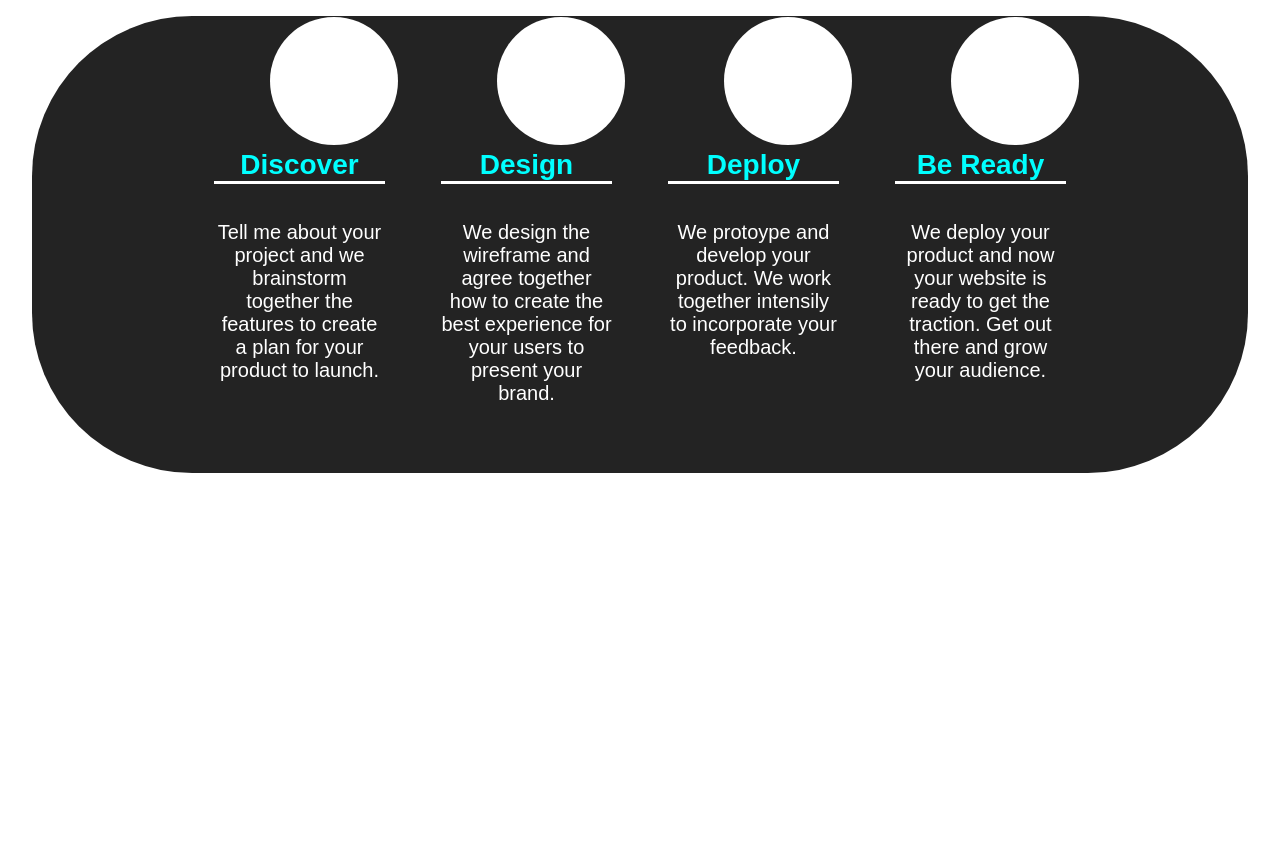
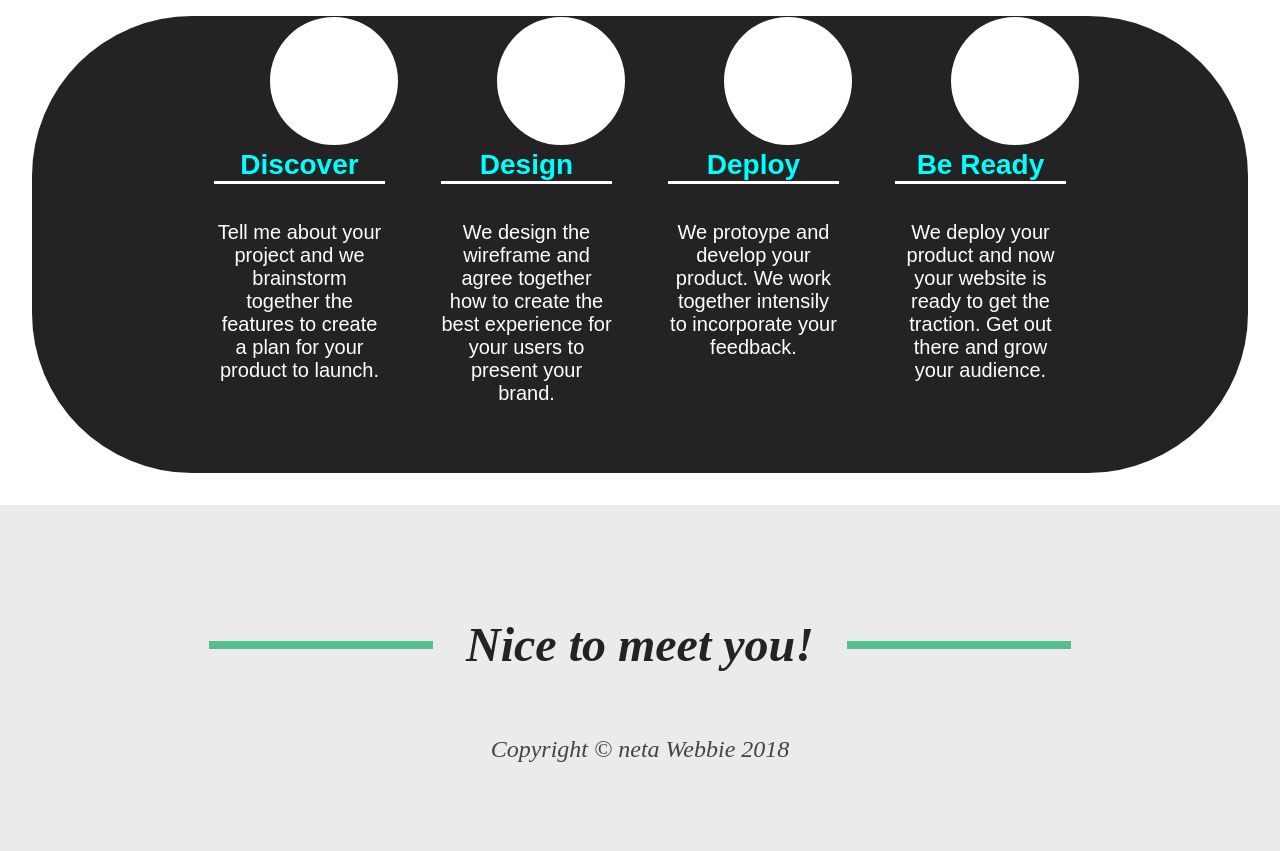
Before and after one commit to ekincbc/teamproject, a website: page src/index.html in a window 1280 px wide. Shown: the part 972-1823 px from the top of the page. Before the commit the page ends 1477 px from the top, so only its background shows below. Drawn offline with nearby package versions, Linux system fonts and the light colour scheme; files that its build step writes are made by us from their sources; a web font is replaced by a local one.

Commit message:
added_the_footer

```diff
--- a/src/index.html
+++ b/src/index.html
@@ -5,6 +5,9 @@
     <meta charset="UTF-8">
     <meta http-equiv="X-UA-Compatible" content="IE=edge">
     <meta name="viewport" content="width=device-width, initial-scale=1.0">
+    <link rel="preconnect" href="https://fonts.googleapis.com">
+    <link rel="preconnect" href="https://fonts.gstatic.com" crossorigin>
+    <link href="https://fonts.googleapis.com/css2?family=Arapey:ital@1&display=swap" rel="stylesheet">
     <link rel="stylesheet" href="/css/styles.css">
     <title>Document</title>
 </head>
@@ -22,7 +25,7 @@
     </nav>
 
     <header class="header">
-        <h1 class="header__title">Hii, I am Aneta Webbie</h1>
+        <h1 class="header__title">Hi, I am Aneta Webbie</h1>
         <h2 class="header__desc">I'm a Full-stack Web Developer</h2>
     </header>
 
@@ -65,6 +68,15 @@
 
     </section>
 
+    <footer class="footer">
+        <h3 class="heading">
+            <div class="footer__line"></div>Nice to meet you!<div class="footer__line"></div>
+        </h3>
+
+
+        <p class="footer__copy">Copyright &copy; neta Webbie 2018</p>
+    </footer>
+
 </body>
 
 </html>
--- a/src/scss/styles.scss
+++ b/src/scss/styles.scss
@@ -103,3 +103,29 @@ body {
     left: 3.5rem;
   }
 }
+
+.footer {
+  background-color: #ebebeb;
+  padding: 4rem 15%;
+  font-family: "Arapey", serif;
+  font-style: italic;
+
+  & .heading {
+    display: flex;
+    align-items: center;
+    justify-content: space-around;
+    color: #232323;
+    font-size: 3rem;
+    font-weight: 800;
+  }
+  & .footer__line {
+    width: 25%;
+    height: 0.5rem;
+    background-color: #54be90;
+  }
+  & .footer__copy {
+    font-size: 1.5rem;
+    text-align: center;
+    margin-top: 4rem;
+  }
+}
```
